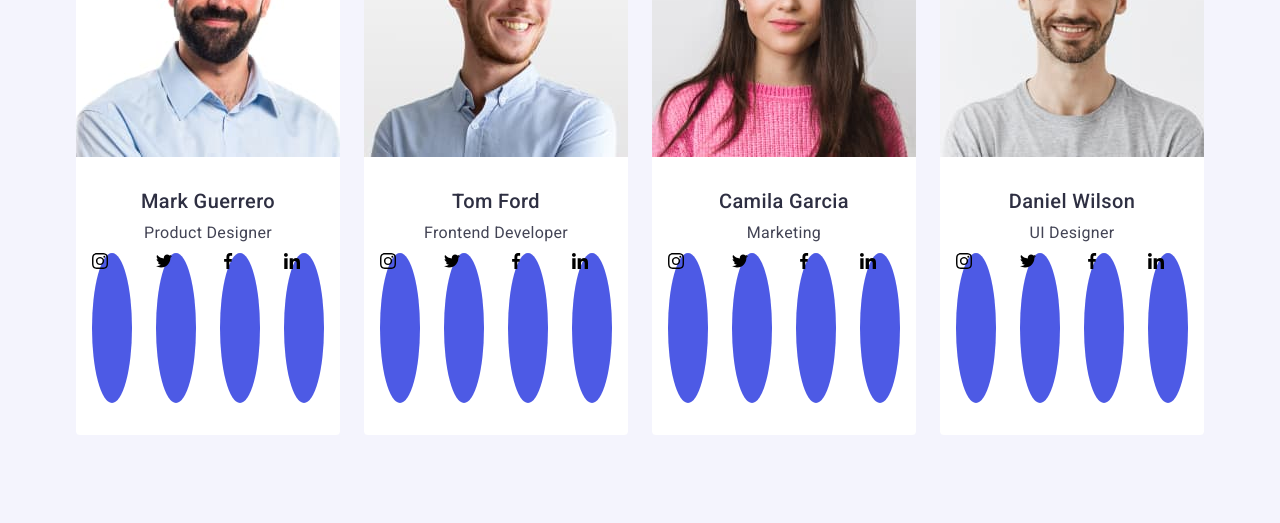
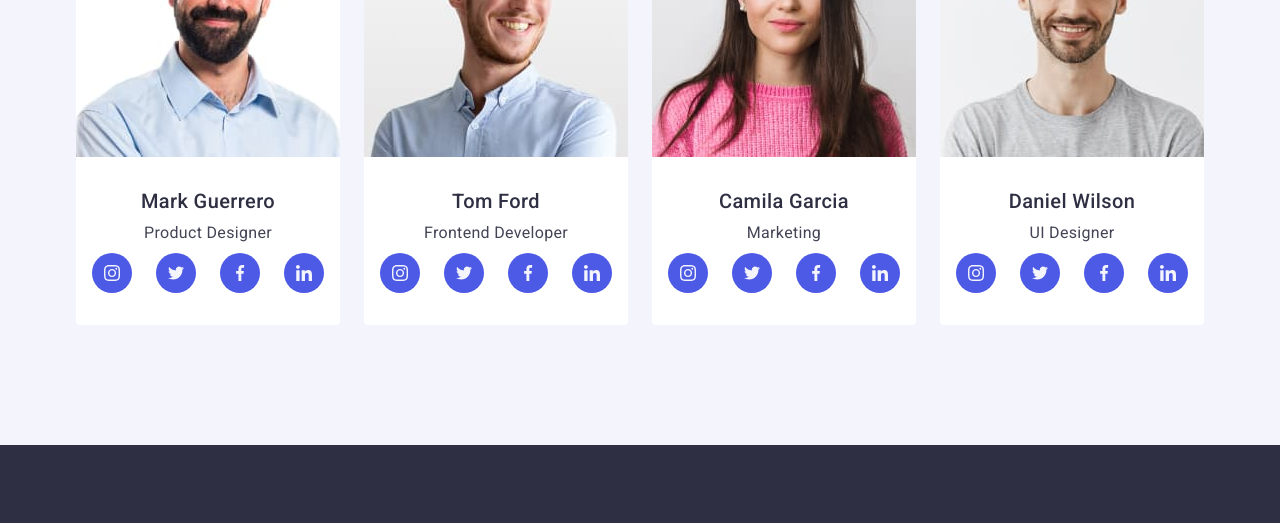
Before and after one commit to Dadayat/goit-markup-hw-04, a plain HTML site: page index.html in a window 1280 px wide. Shown: the part 2028-2551 px from the top of the page. Drawn offline with nearby package versions, Linux system fonts and the light colour scheme.

Commit message:
update css

```diff
--- a/css/styles.css
+++ b/css/styles.css
@@ -324,7 +324,8 @@ rgba(46, 47, 66, 0.7)), url(../images/hero_bckr.jpg);
 
 .team-socials-item {
     display: flex;
-    width: calc((100% - 3 * 24px) / 4);
+    width: 40px;
+    height: 40px;
 }
 
 .team-socials-link {
@@ -335,6 +336,14 @@ rgba(46, 47, 66, 0.7)), url(../images/hero_bckr.jpg);
      align-items: center;
      justify-content: center;
      border-radius: 50%;
+}
+
+.team-socials-icon {
+    fill: var(--secondary-white-color);
+}
+
+.team-socials-link:hover {
+    background-color: var(--hover-color);
 }
 /**------------ FOOTER-------------- */
 
--- a/index.html
+++ b/index.html
@@ -129,29 +129,29 @@
                     <ul class="team-list-socials">
                         <li class="team-socials-item">
                             <a class="team-socials-link" href="" aria-label="instagram" target="_blank" rel="noopener no-referrer">
-                                <svg class="team-socials-icon">
-                                    <use href="./images/icons.svg#icon-instagram" width="16" height="16"></use>
+                                <svg class="team-socials-icon" width="16" height="16">
+                                    <use href="./images/icons.svg#icon-instagram"></use>
                                 </svg>
                             </a>
                         </li>
                         <li class="team-socials-item">
                             <a class="team-socials-link" href="" aria-label="twitter" target="_blank" rel="noopener no-referrer">
-                                <svg class="team-socials-icon">
-                                    <use href="./images/icons.svg#icon-twitter" width="16" height="16"></use>
+                                <svg class="team-socials-icon" width="16" height="16">
+                                    <use href="./images/icons.svg#icon-twitter"></use>
                                 </svg>
                             </a>
                         </li>
                         <li class="team-socials-item">
                             <a class="team-socials-link" href="" aria-label="facebook" target="_blank" rel="noopener no-referrer">
-                                <svg class="team-socials-icon">
-                                    <use href="./images/icons.svg#icon-facebook" width="16" height="16"></use>
+                                <svg class="team-socials-icon" width="16" height="16">
+                                    <use href="./images/icons.svg#icon-facebook"></use>
                                 </svg>
                             </a>
                         </li>
                         <li class="team-socials-item">
                             <a class="team-socials-link" href="" aria-label="linkedin" target="_blank" rel="noopener no-referrer">
-                                <svg class="team-socials-icon">
-                                    <use href="./images/icons.svg#icon-linkedin" width="16" height="16"></use>
+                                <svg class="team-socials-icon" width="16" height="16">
+                                    <use href="./images/icons.svg#icon-linkedin"></use>
                                 </svg>
                             </a>
                         </li>
@@ -166,29 +166,29 @@
                     <ul class="team-list-socials">
                         <li class="team-socials-item">
                             <a class="team-socials-link" href="" aria-label="instagram" target="_blank" rel="noopener no-referrer">
-                                <svg class="team-socials-icon">
-                                    <use href="./images/icons.svg#icon-instagram" width="16" height="16"></use>
+                                <svg class="team-socials-icon" width="16" height="16">
+                                    <use href="./images/icons.svg#icon-instagram"></use>
                                 </svg>
                             </a>
                         </li>
                         <li class="team-socials-item">
                             <a class="team-socials-link" href="" aria-label="twitter" target="_blank" rel="noopener no-referrer">
-                                <svg class="team-socials-icon">
-                                    <use href="./images/icons.svg#icon-twitter" width="16" height="16"></use>
+                                <svg class="team-socials-icon" width="16" height="16">
+                                    <use href="./images/icons.svg#icon-twitter"></use>
                                 </svg>
                             </a>
                         </li>
                         <li class="team-socials-item">
                             <a class="team-socials-link" href="" aria-label="facebook" target="_blank" rel="noopener no-referrer">
-                                <svg class="team-socials-icon">
-                                    <use href="./images/icons.svg#icon-facebook" width="16" height="16"></use>
+                                <svg class="team-socials-icon" width="16" height="16">
+                                    <use href="./images/icons.svg#icon-facebook"></use>
                                 </svg>
                             </a>
                         </li>
                         <li class="team-socials-item">
                             <a class="team-socials-link" href="" aria-label="linkedin" target="_blank" rel="noopener no-referrer">
-                                <svg class="team-socials-icon">
-                                    <use href="./images/icons.svg#icon-linkedin" width="16" height="16"></use>
+                                <svg class="team-socials-icon" width="16" height="16">
+                                    <use href="./images/icons.svg#icon-linkedin"></use>
                                 </svg>
                             </a>
                         </li>
@@ -204,29 +204,29 @@
                     <ul class="team-list-socials">
                         <li class="team-socials-item">
                             <a class="team-socials-link" href="" aria-label="instagram" target="_blank" rel="noopener no-referrer">
-                                <svg class="team-socials-icon">
-                                    <use href="./images/icons.svg#icon-instagram" width="16" height="16"></use>
+                                <svg class="team-socials-icon" width="16" height="16">
+                                    <use href="./images/icons.svg#icon-instagram"></use>
                                 </svg>
                             </a>
                         </li>
                         <li class="team-socials-item">
                             <a class="team-socials-link" href="" aria-label="twitter" target="_blank" rel="noopener no-referrer">
-                                <svg class="team-socials-icon">
-                                    <use href="./images/icons.svg#icon-twitter" width="16" height="16"></use>
+                                <svg class="team-socials-icon" width="16" height="16">
+                                    <use href="./images/icons.svg#icon-twitter"></use>
                                 </svg>
                             </a>
                         </li>
                         <li class="team-socials-item">
                             <a class="team-socials-link" href="" aria-label="facebook" target="_blank" rel="noopener no-referrer">
-                                <svg class="team-socials-icon">
-                                    <use href="./images/icons.svg#icon-facebook" width="16" height="16"></use>
+                                <svg class="team-socials-icon" width="16" height="16">
+                                    <use href="./images/icons.svg#icon-facebook"></use>
                                 </svg>
                             </a>
                         </li>
                         <li class="team-socials-item">
                             <a class="team-socials-link" href="" aria-label="linkedin" target="_blank" rel="noopener no-referrer">
-                                <svg class="team-socials-icon">
-                                    <use href="./images/icons.svg#icon-linkedin" width="16" height="16"></use>
+                                <svg class="team-socials-icon" width="16" height="16">
+                                    <use href="./images/icons.svg#icon-linkedin"></use>
                                 </svg>
                             </a>
                         </li>
@@ -241,29 +241,29 @@
                     <ul class="team-list-socials">
                         <li class="team-socials-item">
                             <a class="team-socials-link" href="" aria-label="instagram" target="_blank" rel="noopener no-referrer">
-                                <svg class="team-socials-icon">
-                                    <use href="./images/icons.svg#icon-instagram" width="16" height="16"></use>
+                                <svg class="team-socials-icon" width="16" height="16">
+                                    <use href="./images/icons.svg#icon-instagram"></use>
                                 </svg>
                             </a>
                         </li>
                         <li class="team-socials-item">
                             <a class="team-socials-link" href="" aria-label="twitter" target="_blank" rel="noopener no-referrer">
-                                <svg class="team-socials-icon">
-                                    <use href="./images/icons.svg#icon-twitter" width="16" height="16"></use>
+                                <svg class="team-socials-icon" width="16" height="16">
+                                    <use href="./images/icons.svg#icon-twitter"></use>
                                 </svg>
                             </a>
                         </li>
                         <li class="team-socials-item">
                             <a class="team-socials-link" href="" aria-label="facebook" target="_blank" rel="noopener no-referrer">
-                                <svg class="team-socials-icon">
-                                    <use href="./images/icons.svg#icon-facebook" width="16" height="16"></use>
+                                <svg class="team-socials-icon" width="16" height="16">
+                                    <use href="./images/icons.svg#icon-facebook"></use>
                                 </svg>
                             </a>
                         </li>
                         <li class="team-socials-item">
                             <a class="team-socials-link" href="" aria-label="linkedin" target="_blank" rel="noopener no-referrer">
-                                <svg class="team-socials-icon">
-                                    <use href="./images/icons.svg#icon-linkedin" width="16" height="16"></use>
+                                <svg class="team-socials-icon" width="16" height="16">
+                                    <use href="./images/icons.svg#icon-linkedin"></use>
                                 </svg>
                             </a>
                         </li>
```
